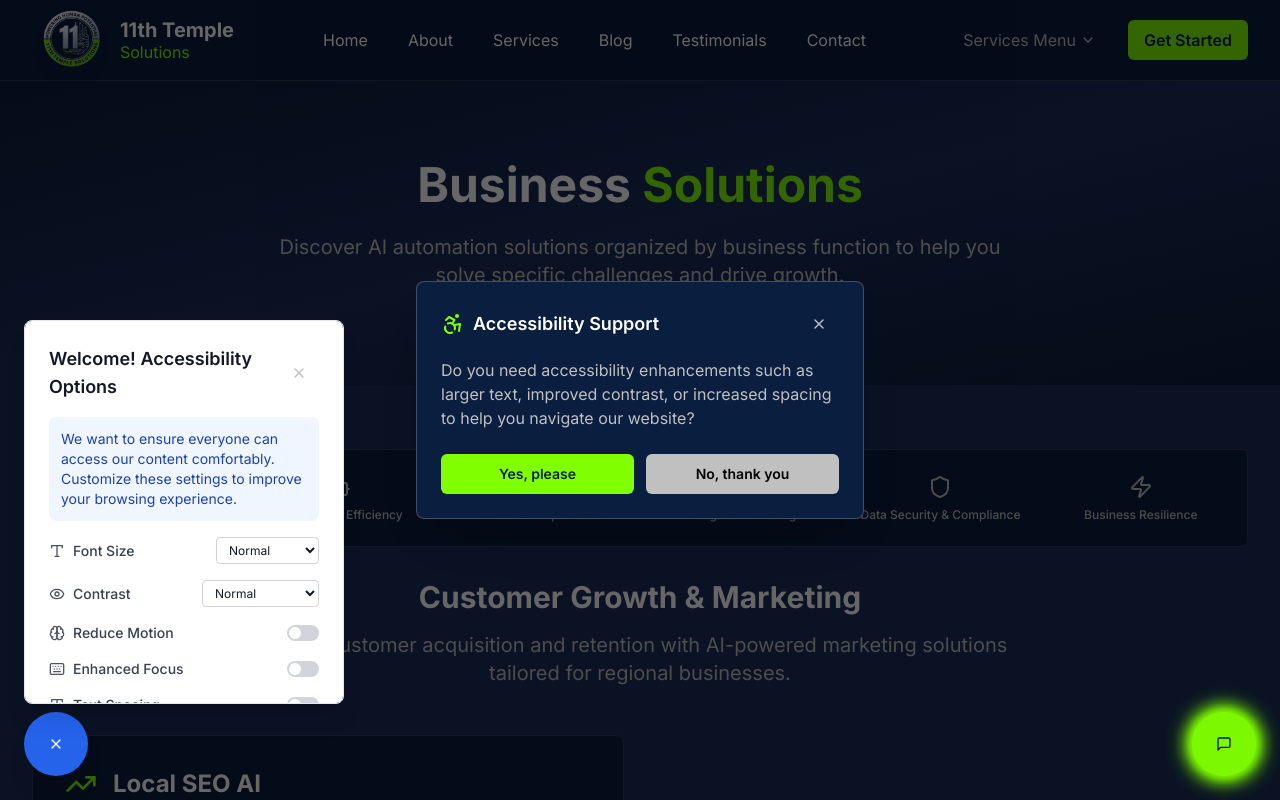
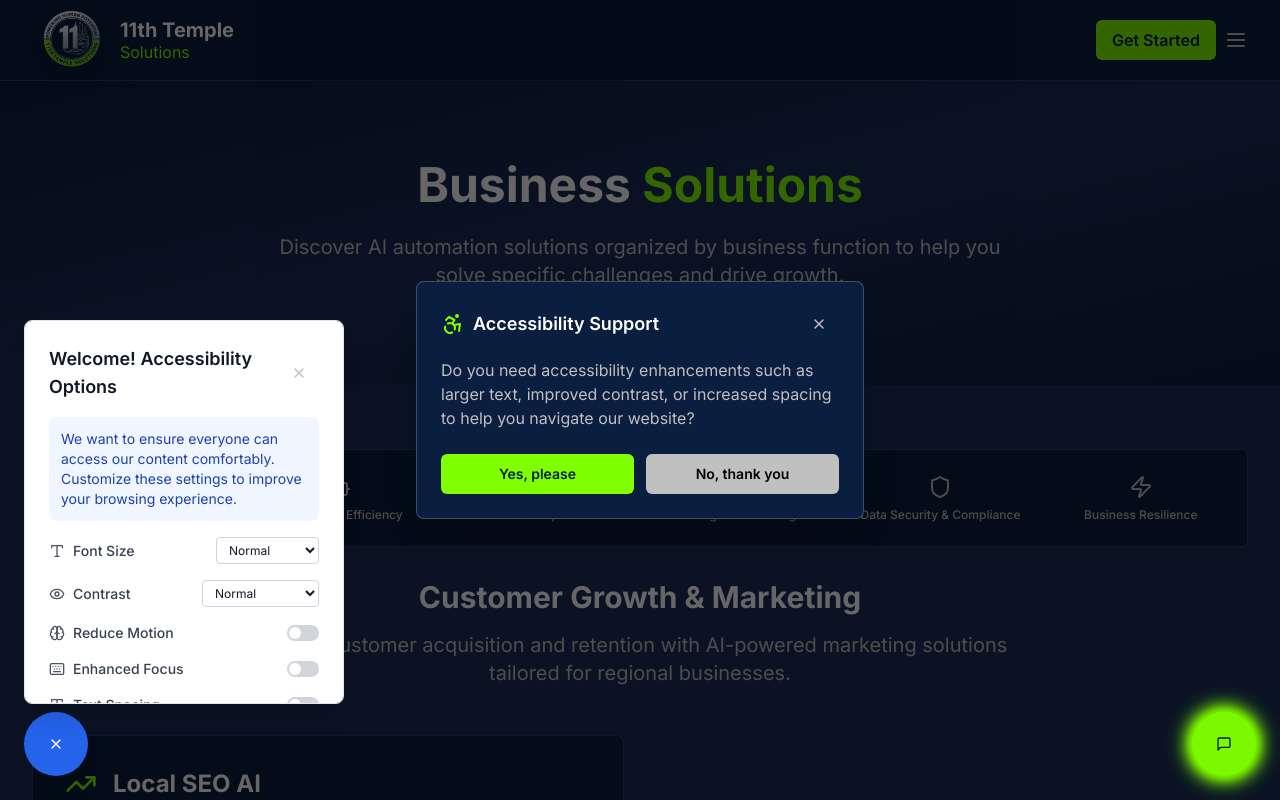
Before and after one commit to Satanika218/local-ai-pulse, a React (Vite) app: page /solutions in a window 1280 px wide. Shown: the top 800 px of the page. Built offline with nearby package versions, Linux system fonts and the light colour scheme.

Commit message:
Refactor: Implement burger menu for services
Replaced the services menu with a burger menu in the header, and added the services as a sub-menu.

```diff
--- a/src/components/Navigation.tsx
+++ b/src/components/Navigation.tsx
@@ -1,17 +1,19 @@
+
 import { useState } from "react";
 import { Link, useLocation } from "react-router-dom";
 import { Menu, X, ChevronDown } from "lucide-react";
 import { Button } from "@/components/ui/button";
-
-const Navigation = () => {
-  const [isMenuOpen, setIsMenuOpen] = useState(false);
-  const [isServicesOpen, setIsServicesOpen] = useState(false);
-  const location = useLocation();
+import {
+  DropdownMenu,
+  DropdownMenuTrigger,
+  DropdownMenuContent,
+  DropdownMenuItem,
+} from "@/components/ui/dropdown-menu";
 
 const navItems = [
   { name: "Home", path: "/" },
   { name: "About", path: "/about" },
-    { name: "Services", path: "/services", hasDropdown: true },
+  // Services handled separately as sub-menu
   { name: "Blog", path: "/blog" },
   { name: "Testimonials", path: "/case-studies" },
   { name: "Contact", path: "/contact" },
@@ -27,27 +29,25 @@ const Navigation = () => {
   { name: "Website Creation", path: "/services/website-creation" },
   { name: "Sales & Lead Tools", path: "/services/sales-lead-tools" },
   { name: "Design & Marketing", path: "/services/design-marketing" },
-    { name: "Solutions", path: "/solutions" }
+  { name: "Solutions", path: "/solutions" },
 ];
 
+const Navigation = () => {
+  const [isMenuOpen, setIsMenuOpen] = useState(false);
+  const location = useLocation();
+
   const isActive = (path: string) => {
-    if (path === '/services') {
-      return location.pathname === '/services' || (location.pathname.startsWith('/services/') && location.pathname !== '/solutions');
+    if (path === "/services") {
+      return (
+        location.pathname === "/services" ||
+        (location.pathname.startsWith("/services/") &&
+          location.pathname !== "/solutions")
+      );
     }
     return location.pathname === path;
   };
 
-  const handleMouseEnter = () => {
-    setIsServicesOpen(true);
-  };
-
-  const handleMouseLeave = () => {
-    // Use a shorter timeout for better UX
-    setTimeout(() => {
-      setIsServicesOpen(false);
-    }, 300);
-  };
-
+  // Desktop menu on all breakpoints now hidden; Burger handles all
   return (
     <nav className="bg-brand-navy/95 backdrop-blur-md border-b border-brand-silver/20 sticky top-0 z-50">
       <div className="max-w-7xl mx-auto px-4 sm:px-6 lg:px-8">
@@ -67,76 +67,31 @@ const Navigation = () => {
             </Link>
           </div>
 
-          {/* Quick Navigation Items - Always visible */}
-          <div className="hidden md:flex items-center space-x-4 lg:space-x-6 flex-1 justify-center">
-            {navItems.map((item) => (
-              <Link
-                key={item.name}
-                to={item.path}
-                className={`transition-colors duration-200 text-sm lg:text-base whitespace-nowrap px-2 py-1 ${
-                  isActive(item.path)
-                    ? "text-brand-lime"
-                    : "text-white hover:text-brand-lime"
-                }`}
-              >
-                {item.name}
-              </Link>
-            ))}
-          </div>
-
-          {/* Desktop Navigation with Dropdown */}
-          <div className="hidden lg:flex items-center space-x-2 xl:space-x-6 flex-shrink-0">
-            <div
-              className="relative"
-              onMouseEnter={handleMouseEnter}
-              onMouseLeave={handleMouseLeave}
-            >
-              <button className="flex items-center space-x-1 transition-colors duration-200 text-sm xl:text-base whitespace-nowrap px-2 py-1 text-brand-silver hover:text-brand-lime">
-                <span>Services Menu</span>
-                <ChevronDown className="h-4 w-4" />
-              </button>
-
-              {isServicesOpen && (
-                <div className="absolute top-full right-0 mt-2 w-56 bg-brand-navy-light border border-brand-silver/20 rounded-lg shadow-xl z-50">
-                  {serviceItems.map((service) => (
-                    <Link
-                      key={service.name}
-                      to={service.path}
-                      className="block px-4 py-2 text-brand-silver hover:text-brand-lime hover:bg-brand-lime/10 transition-colors duration-200 first:rounded-t-lg last:rounded-b-lg"
-                      onClick={() => setIsServicesOpen(false)}
-                    >
-                      {service.name}
-                    </Link>
-                  ))}
-                </div>
-              )}
-            </div>
-
-            <Link to="/consultation">
+          {/* Main nav hidden, replaced by burger */}
+          <div className="hidden"></div>
+          <div className="flex items-center space-x-2">
+            <Link to="/consultation" className="hidden lg:block">
               <Button className="bg-brand-lime text-brand-navy hover:bg-brand-lime-dark font-semibold text-sm xl:text-base whitespace-nowrap">
                 Get Started
               </Button>
             </Link>
-          </div>
-
-          {/* Mobile menu button */}
             <button
-            className="lg:hidden text-brand-silver hover:text-brand-lime flex-shrink-0"
-            onClick={() => setIsMenuOpen(!isMenuOpen)}
+              className="text-brand-silver hover:text-brand-lime flex-shrink-0 focus:outline-none"
+              onClick={() => setIsMenuOpen((o) => !o)}
+              aria-label={isMenuOpen ? "Close menu" : "Open menu"}
             >
               {isMenuOpen ? <X className="h-6 w-6" /> : <Menu className="h-6 w-6" />}
             </button>
           </div>
+        </div>
 
-        {/* Mobile Navigation */}
+        {/* Burger Menu (always renders for all breakpoints) */}
         {isMenuOpen && (
-          <div className="lg:hidden border-t border-brand-silver/20 bg-brand-navy-light">
+          <div className="border-t border-brand-silver/20 bg-brand-navy-light">
             <div className="px-2 pt-2 pb-3 space-y-1">
               {navItems.map((item) => (
-                <div key={item.name}>
-                  {item.hasDropdown ? (
-                     <div>
                 <Link
+                  key={item.name}
                   to={item.path}
                   className={`block px-3 py-2 text-base transition-colors duration-200 no-underline ${
                     isActive(item.path)
@@ -147,38 +102,39 @@ const Navigation = () => {
                 >
                   {item.name}
                 </Link>
-                      <div className="pl-4">
-                        {serviceItems.map((service) => (
-                           <Link
-                           key={service.name}
-                           to={service.path}
-                           className={`block px-3 py-2 text-base transition-colors duration-200 no-underline ${
-                             isActive(service.path)
+              ))}
+              {/* Services with sub-menu (dropdown) */}
+              <DropdownMenu>
+                <DropdownMenuTrigger asChild>
+                  <button
+                    className={`w-full flex justify-between items-center px-3 py-2 text-base transition-colors duration-200 ${
+                      serviceItems.some((srv) => isActive(srv.path))
                         ? "text-brand-lime underline"
                         : "text-white hover:text-brand-lime hover:underline"
                     }`}
-                           onClick={() => setIsMenuOpen(false)}
                   >
-                           - {service.name}
-                         </Link>
-                        ))}
-                      </div>
-                     </div>
-                  ) : (
+                    Services
+                    <ChevronDown className="h-4 w-4 ml-2" />
+                  </button>
+                </DropdownMenuTrigger>
+                <DropdownMenuContent className="w-64 ml-2">
+                  {serviceItems.map((service) => (
+                    <DropdownMenuItem asChild key={service.name}>
                       <Link
-                      to={item.path}
-                      className={`block px-3 py-2 text-base transition-colors duration-200 no-underline ${
-                        isActive(item.path)
+                        to={service.path}
+                        className={`block px-4 py-2 text-base transition-colors duration-200 first:rounded-t-lg last:rounded-b-lg no-underline ${
+                          isActive(service.path)
                             ? "text-brand-lime underline"
-                          : "text-white hover:text-brand-lime hover:underline"
+                            : "text-brand-silver hover:text-brand-lime hover:bg-brand-lime/10"
                         }`}
                         onClick={() => setIsMenuOpen(false)}
                       >
-                      {item.name}
+                        {service.name}
                       </Link>
-                  )}
-                </div>
+                    </DropdownMenuItem>
                   ))}
+                </DropdownMenuContent>
+              </DropdownMenu>
               <div className="pt-2">
                 <Link to="/consultation" onClick={() => setIsMenuOpen(false)}>
                   <Button className="w-full bg-brand-lime text-brand-navy hover:bg-brand-lime-dark font-semibold">
```
Lines whose indentation alone changed are shown as unchanged.
